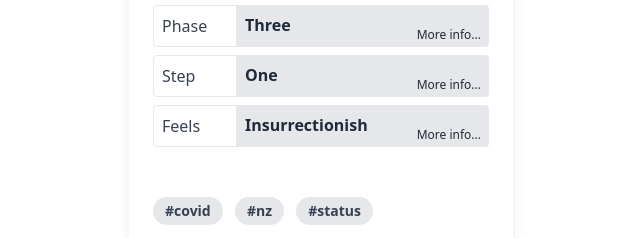
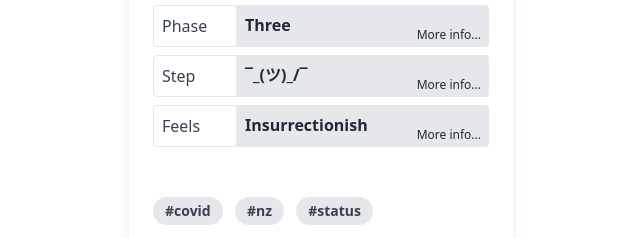
Before and after one commit to nzben/nzben.github.io, a website: page index.html in a window 1280 px wide. Shown: the part 289-527 px from the top of the page, 319-959 px from the left. Drawn offline with Linux system fonts and the light colour scheme.

Commit message:
Steps are weird

```diff
--- a/index.html
+++ b/index.html
@@ -25,14 +25,14 @@
         // we can always change these if they get delayed 🤷🏼‍♂️
         const stepElement = document.querySelector("#step-value");
         const stepOneDate = new Date("February 27, 2022 23:59:00");
-        const stepTwoDate = new Date("March 13, 2022 23:59:00");
+        const stepTwoDate = new Date("March 4, 2022 23:59:00");
         const stepThreeDate = new Date("April 12, 2022 23:59:00");
         if(now > stepThreeDate.getTime()) {
           stepElement.innerHTML = "Three";
         } else if (now > stepTwoDate.getTime()) {
           stepElement.innerHTML = "Two";
         } else if (now > stepOneDate.getTime()) {
-          stepElement.innerHTML = "One";
+          stepElement.innerHTML = "¯\_(ツ)_/¯";
         } else {
           stepElement.innerHTML = "Zero";
         }
```
